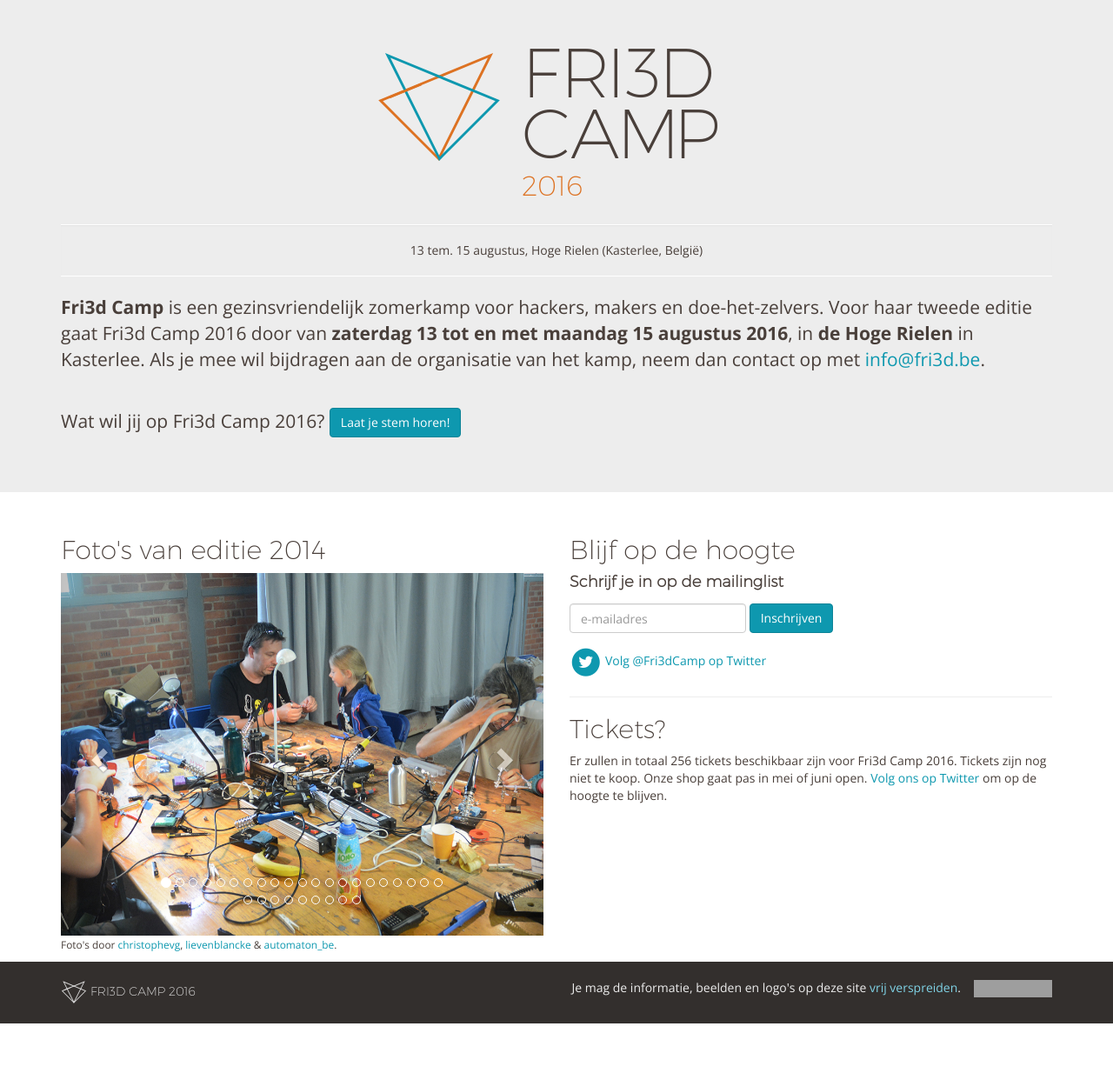
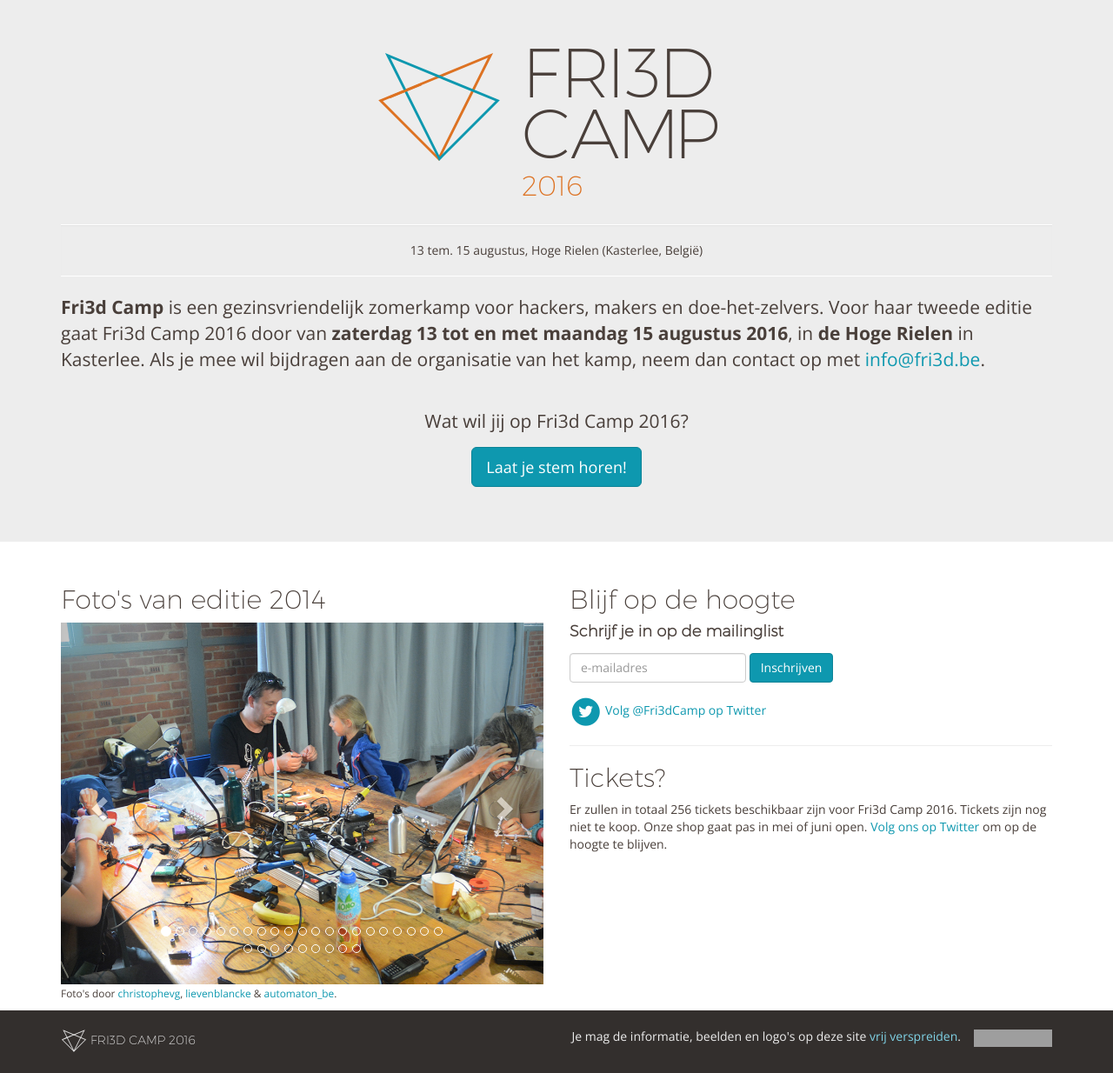
Before and after one commit to Fri3dCamp/fri3dweb2016, a Jekyll site: the page built from index.md, in a window 1280 px wide. Shown: the whole page at 87% size. Built offline with Jekyll 4.4.1, drawn with Linux system fonts in a browser that asks for light colours; nearby versions of some CDN libraries; before the commit the page ends 1177 px from its top, so only the background shows below that; grey boxes are pictures that could not be loaded.

Commit message:
CTA centered

```diff
--- a/_layouts/home.html
+++ b/_layouts/home.html
@@ -10,7 +10,8 @@
     </div>
     <p>{{page.intro}}</p>
     <hr/>
-      <p>Wat wil jij op Fri3d Camp 2016? <a href="https://driesderoeck.typeform.com/to/CMZbJ2" class="btn btn-info">Laat je stem horen!</a>  </p>
+      <p class="text-center">Wat wil jij op Fri3d Camp 2016?</p>
+      <p class="text-center"><a href="https://driesderoeck.typeform.com/to/CMZbJ2" class="btn btn-info btn-lg">Laat je stem horen!</a></p>
   </div>
 </div>
     <div class="container">
```
